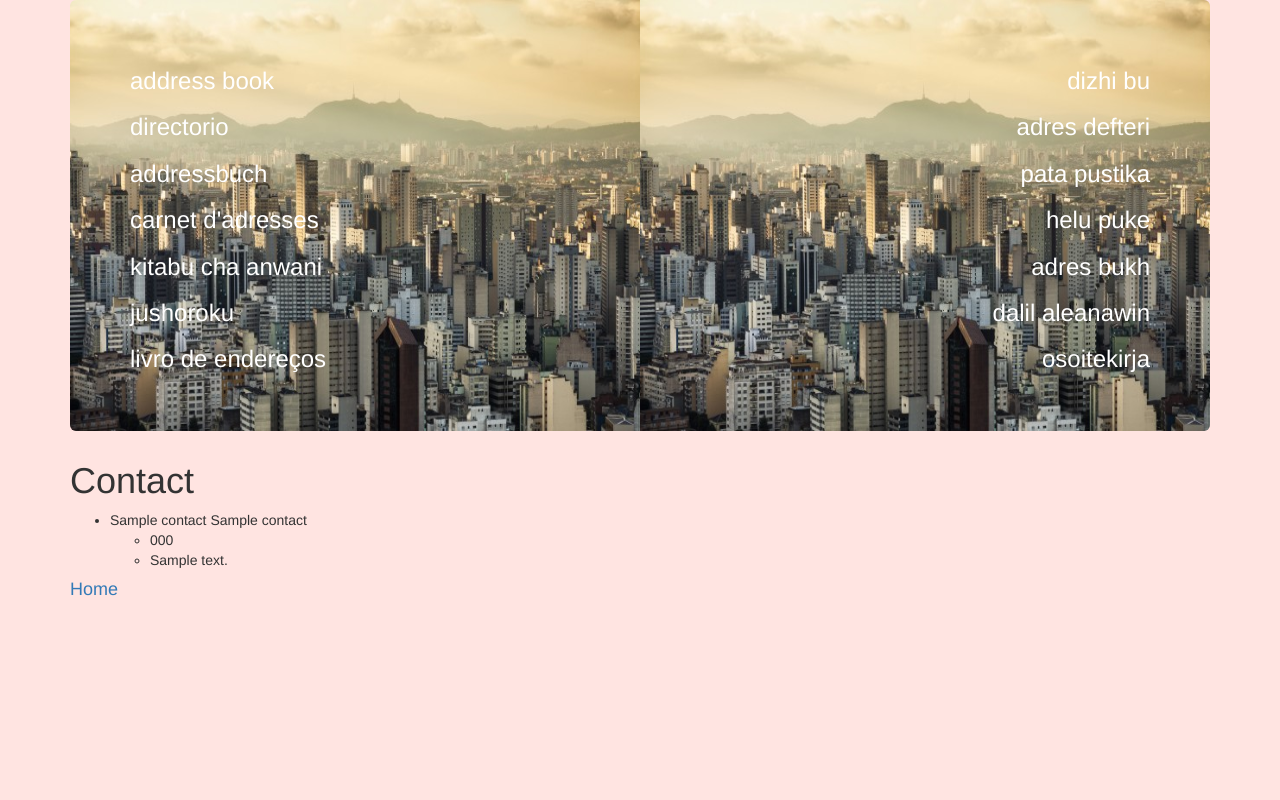
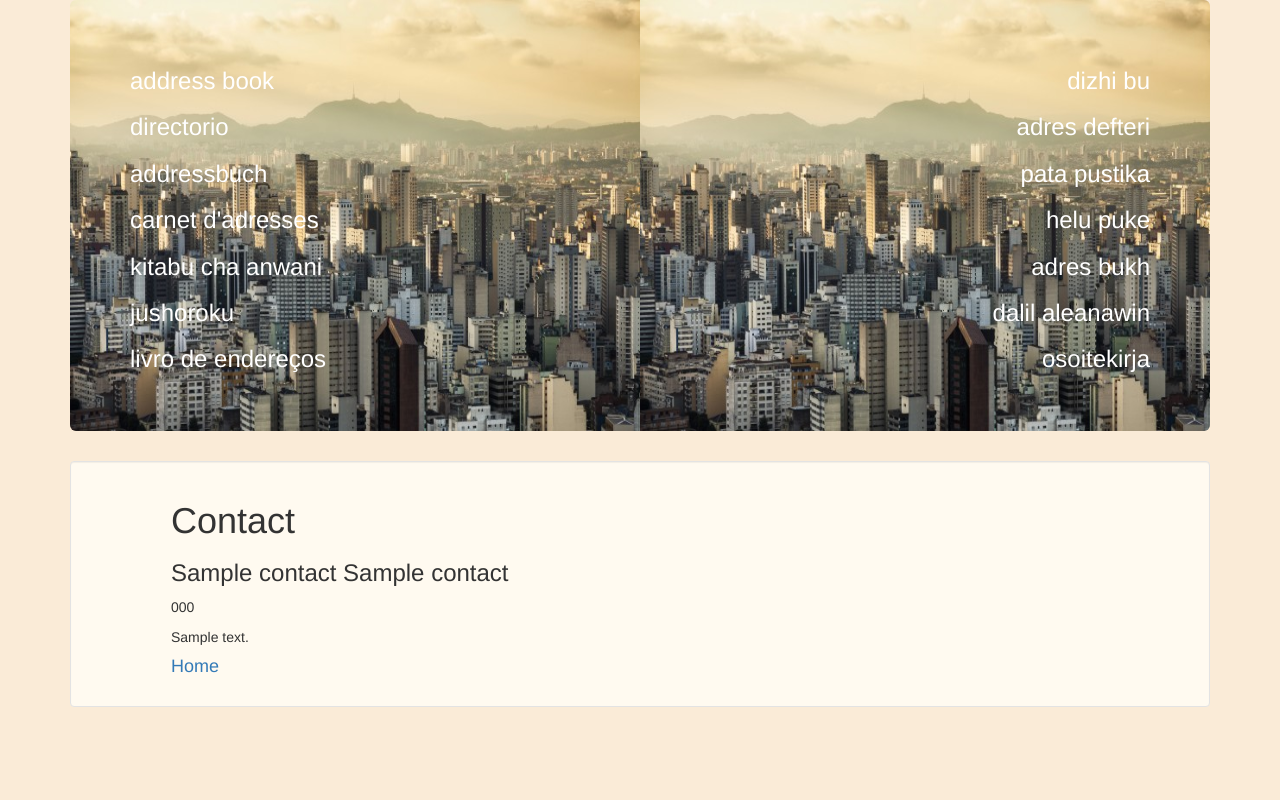
Before and after one commit to kerrbrittany9/directorio, a PHP site: template views/create_contact.html.twig in a window 1280 px wide. Run offline with PHP 8.4, Linux system fonts and the light colour scheme; the template is opened without the code that fills it: most values are stand-ins (such as "Sample title", 1, 10 or a date in 2020); some libraries are stand-ins or nearby versions.

Commit message:
change well colors

```diff
--- a/app/app.php
+++ b/app/app.php
@@ -19,8 +19,8 @@
     $app->post('/create_contact', function () use ($app) {
         $contact = new Contact($_POST['first_name'], $_POST['last_name'], $_POST['phone'], $_POST['address']);
         $contact->save();
-
             return $app['twig']->render('create_contact.html.twig', array('contacts' => $contact));
+            var_dump($contact);
     });
 
     $app->get('/', function() use($app) {
--- a/views/create_contact.html.twig
+++ b/views/create_contact.html.twig
@@ -30,19 +30,17 @@
                 </div>
             </div>
         </div>
-            {% if contacts is empty %}
-                <h1>Please fill out entire form using n/a when needed.</h1>
+        <div class='well'>
+            {% if contact is empty %}
+                <h1>Please fill out entire form. Use n/a when needed.</h1>
             {% else %}
                 <h1>Contact</h1>
-                <ul>
-                    <li>{{ contacts.getFirstName }} {{ contacts.getLastName }}</li>
-                        <ul>
-                            <li>{{ contacts.getPhone }}</li>
-                            <li>{{ contacts.getAddress }}</li>
-                        </ul>
-                </ul>
+                    <h3>{{ contact.getFirstName }} {{ contact.getLastName }}</h3>
+                        <p>{{ contact.getPhone }}</p>
+                        <p>{{ contact.getAddress }}</p>
             {% endif %}
-    <h4><a href='/'>Home</a></h4>
+            <h4><a href='/'>Home</a></h4>
+        </div>
     </div>
 </body>
 </html>
--- a/views/delete_contacts.html.twig
+++ b/views/delete_contacts.html.twig
@@ -30,8 +30,10 @@
                 </div>
             </div>
         </div>
+        <div class='well'>
             <h1>Address Book Cleared!</h1>
             <h4><a href='/'>Home</a></h4>
+        </div>
     </div>
 </body>
 </html>
--- a/web/css/styles.css
+++ b/web/css/styles.css
@@ -1,5 +1,5 @@
 body {
-    background-color: mistyrose;
+    background-color: antiquewhite;
 }
 .jumbotron {
     background-image: url('/../img/city2.jpg');
@@ -9,3 +9,9 @@ body {
 #align {
     text-align: right;
 }
+
+.well {
+    padding-left: 100px;
+    padding-right: 100px;
+    background-color: floralwhite;
+}
```
Also changed, not shown: views/contact_form.html.twig (+8 -0 lines).
